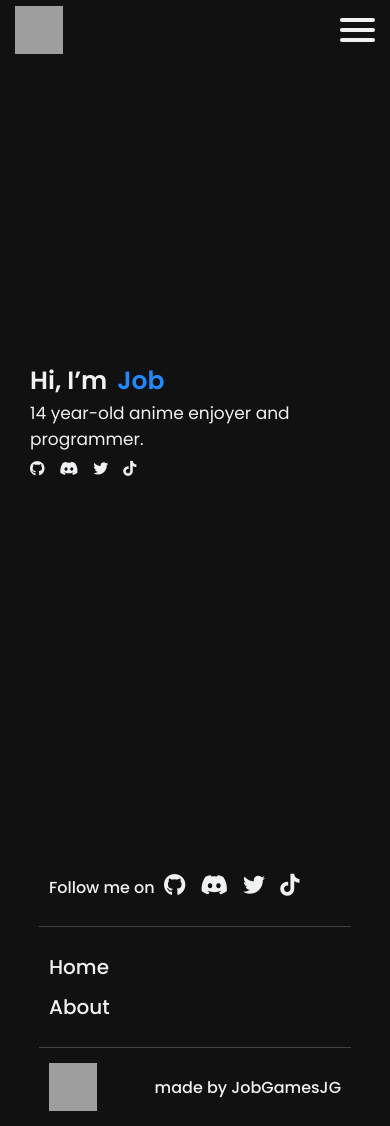
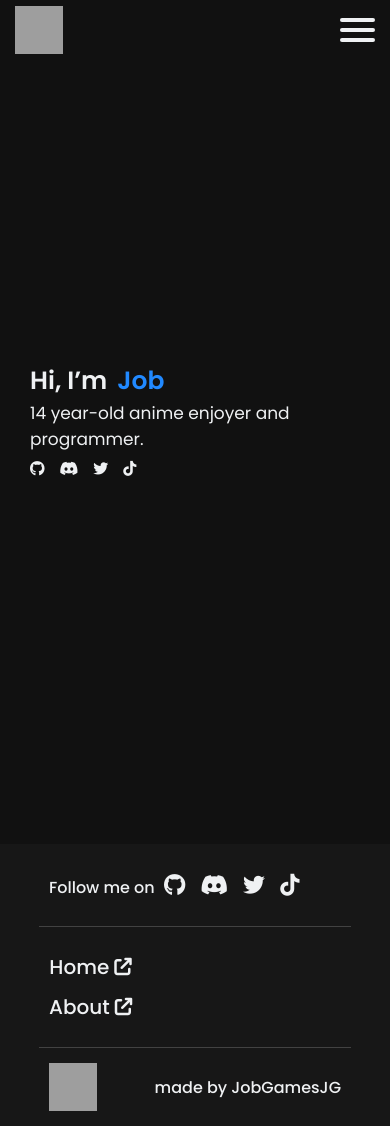
Before and after one commit to JobGamesJG/oldSite, a Next.js app: page / in a window 390 px wide. Built offline with nearby package versions, Linux system fonts and the light colour scheme; grey boxes are pictures that could not be loaded.

Commit message:
Master (#21)
* mobile fix

* mobile fix

* Button rework & mobile fix

* Button rework & mobile fix

* Button rework & mobile fix

* slider

* chore: initial commit

* new styles

```diff
--- a/src/components/general/button/index.tsx
+++ b/src/components/general/button/index.tsx
@@ -52,7 +52,7 @@ export const Button: FC<Props> = (props) => {
 		)
 	) : type === "button" ? (
 		<button className={className} onClick={onClick}>
-			{external && <i className="fa-solid fa-arrow-up-right-from-square" />} {title}
+			{title} {external && <i className="fa-solid fa-arrow-up-right-from-square" />}
 		</button>
 	) : style === "header" ? (
 		<Link href={props.path}>
@@ -64,7 +64,7 @@ export const Button: FC<Props> = (props) => {
 	) : (
 		<Link href={props.path}>
 			<a onClick={onClick} className={className}>
-				{external && <i className="fa-solid fa-arrow-up-right-from-square" />} {title}
+				{title} {external && <i className="fa-solid fa-arrow-up-right-from-square" />}
 			</a>
 		</Link>
 	);
--- a/src/components/main/footer/index.tsx
+++ b/src/components/main/footer/index.tsx
@@ -9,12 +9,12 @@ export const Footer: React.FC = () => {
 				<div className="footer-socials">
 					{config.pages.home["buttons-prefix"]}{" "}
 					{config.pages.home.buttons.map((data, key) => (
-						<Button key={key} {...data} type="link" style={data.title ? "black" : "string"} />
+						<Button key={key} {...data} type="link" style="string" />
 					))}
 				</div>
 				<div className="footer-links">
-					<Button path="/" title="Home" style="string" type="link" />
-					<Button path="/about" title="About" style="string" type="link" />
+					<Button path="/" title="Home" external style="string" type="link" />
+					<Button path="/about" title="About" external style="string" type="link" />
 				</div>
 				<div className="footer-info">
 					<img className="footer-LG" src="https://cdn.jobgamesjg.xyz/files/JG-L.png" alt="" />
--- a/src/components/page-related/anime/animeListComp/index.tsx
+++ b/src/components/page-related/anime/animeListComp/index.tsx
@@ -6,7 +6,7 @@ import Skeleton from "react-loading-skeleton";
 import "react-loading-skeleton/dist/skeleton.css";
 
 export const AnimeListComp: React.FC<{ animes: AnimeList[] | null }> = ({ animes }) => {
-	const [count, setCount] = useState(10000);
+	const count = 10000;
 
 	return (
 		<div className="anime-list">
--- a/src/styles/components/main/footer.scss
+++ b/src/styles/components/main/footer.scss
@@ -3,6 +3,8 @@
 
 	align-items: center;
 	justify-content: center;
+
+	background-color: $foot-background;
 }
 
 .footer-inner {
@@ -32,6 +34,16 @@
 	display: flex;
 	flex-direction: column;
 
+	a {
+		display: flex;
+		align-items: center;
+		justify-content: center;
+
+		i {
+			margin-left: 5px;
+		}
+	}
+
 	a:first-of-type {
 		margin-bottom: 10px;
 	}
--- a/src/styles/components/main/header.scss
+++ b/src/styles/components/main/header.scss
@@ -1,5 +1,5 @@
 .header-container {
-	transition: all 0.5s ease;
+	transition: all 0.2s ease;
 	height: 60px;
 	width: 100%;
 
@@ -12,6 +12,7 @@
 
 	&.active {
 		background-color: $nav-background;
+		filter: drop-shadow(0 0 5px $black);
 		height: 50px;
 	}
 }
--- a/src/styles/index.scss
+++ b/src/styles/index.scss
@@ -17,8 +17,9 @@ $plantowatch: #fdfcb1, #fcfa56, #fffb00;
 $border: #424242;
 
 $page-background: #111111;
+$foot-background: #171717;
 $page-triangle: #161616;
-$nav-background: #1e1f21;
+$nav-background: #1b1b1b;
 $popup-background: #18191a;
 
 $button-black: #1c1d1e;
--- a/src/styles/pages/about.scss
+++ b/src/styles/pages/about.scss
@@ -38,6 +38,8 @@
 
 .about-slider {
 	margin: 20px 0;
+
+	background-color: $page-triangle;
 }
 
 .about-anime {
```
